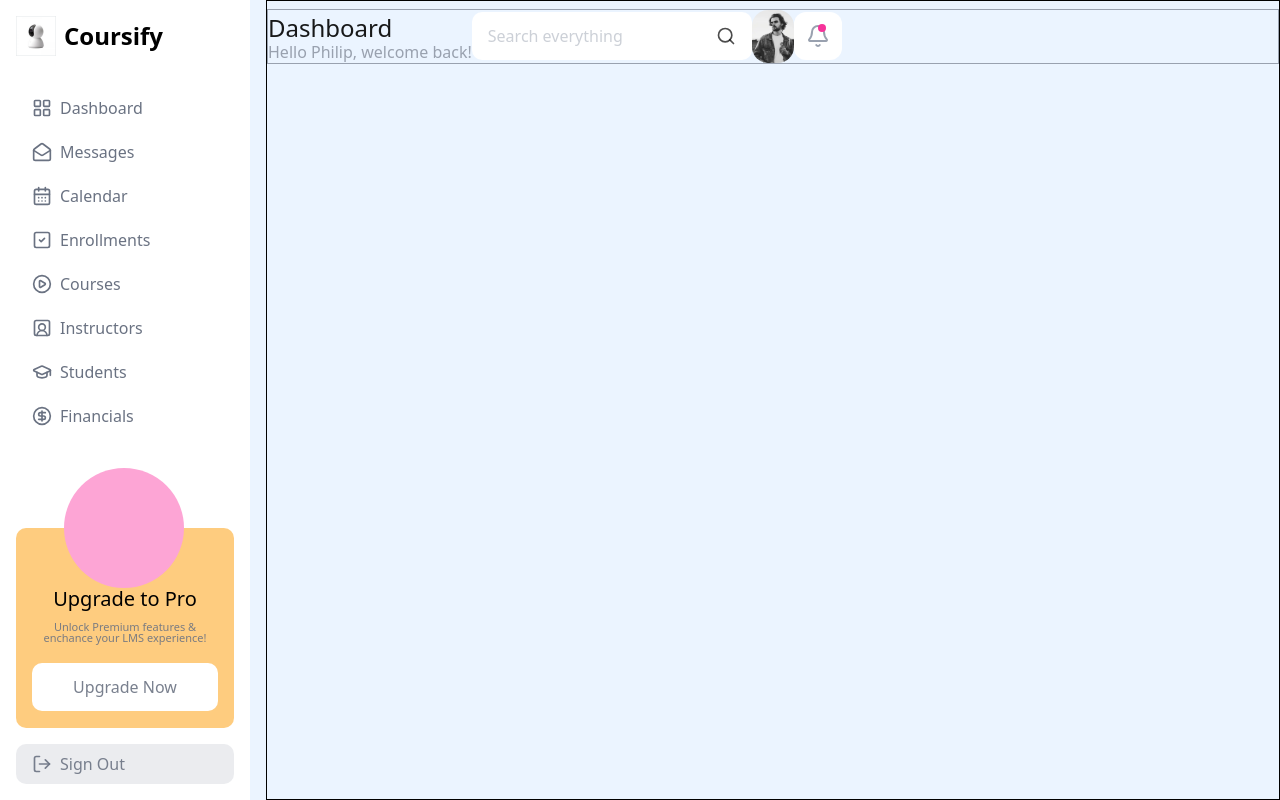
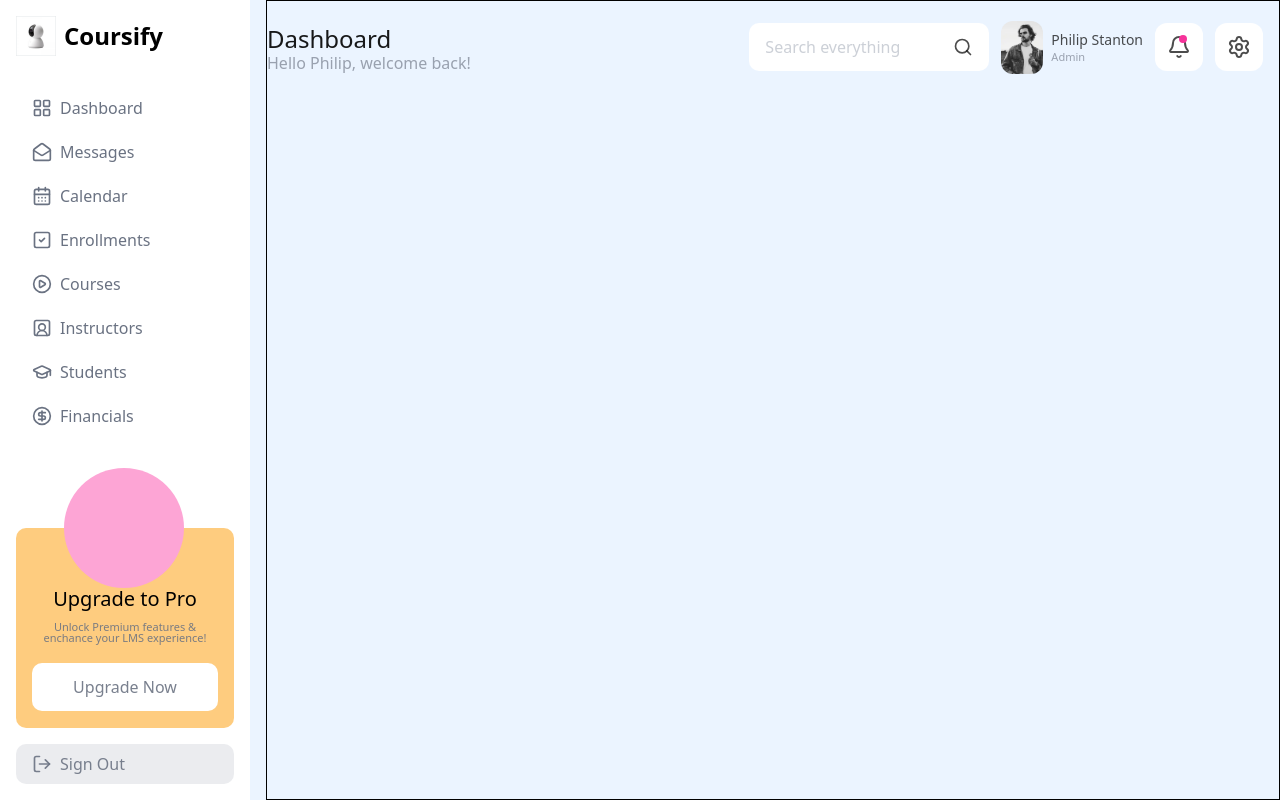
Before and after one commit to Oswald-Setumte/Coursify, a React (Vite) app: page / in a window 1280 px wide. Built offline with nearby package versions, Linux system fonts and the light colour scheme.

Commit message:
improve resondsiveness of the layout component

```diff
--- a/src/Components/Layout/Layout.tsx
+++ b/src/Components/Layout/Layout.tsx
@@ -12,12 +12,13 @@ import {
   CircleDollarSign,
   LogOut,
   Search,
+  Menu,
 } from "lucide-react";
 import { Link, Route } from "react-router";
 import Searchbar from "./Searchbar";
 import Profile from "./Profile";
 import Notification from "./Notification";
-
+import Setting from "./Setting";
 
 type LayoutProps = {
   children: ReactNode;
@@ -80,15 +81,15 @@ export default function Layout({ children, title, user }: LayoutProps) {
   return (
     <div className="h-screen">
       {/* Body of the LayOut*/}
-      <div className="flex font-medium justify-center h-screen gap-4 bg-blue-200/30">
+      <div className="flex font-medium justify-center gap-4 h-screen bg-blue-200/30">
         {/* SideBard */}
-        <div className="bg-white flex flex-col items-center lg:w-[250px]">
+        <div className="bg-white flex flex-col items-center lg:w-[250px] w-18">
           {/* Logo */}
           <div className="flex items-center gap-2 p-4 w-full">
             <div>
               <img src={Logo} alt="Logo" className="w-10" />
             </div>
-            <p className="font-bold text-2xl">Coursify</p>
+            <p className="font-bold text-2xl lg:block hidden">Coursify</p>
           </div>
           {/* Routes */}
           <div className="w-full h-full flex flex-col  ">
@@ -96,17 +97,17 @@ export default function Layout({ children, title, user }: LayoutProps) {
               {Routes.map((each) => {
                 return (
                   <div key={each.id}>
-                    <div className="flex items-center pl-4 rounded-[10px] hover:bg-pink-400/20 hover:text-black lg:h-10 lg:gap-2">
-                      <div className="">{each.icon}</div>
-                      <div>{each.route}</div>
+                    <div className="flex items-center lg:pl-4 pl-2.5 rounded-[10px] hover:bg-pink-400/20 hover:text-black h-10 gap-2">
+                      <div className=" ">{each.icon}</div>
+                      <div className="lg:block hidden">{each.route}</div>
                     </div>
                   </div>
                 );
               })}
             </div>
             {/* Ads */}
-            <div className="w-full grid lg:gap-4 font-medium text-gray-500/90 lg:p-4 ">
-              <div className="relative bg-amber-500/50 lg:h-[200px] text-center p-4 rounded-[10px] flex items-center  ">
+            <div className="w-full grid gap-4 font-medium text-gray-500/90 p-4 ">
+              <div className="relative bg-amber-500/50 lg:h-[200px] text-center p-4 rounded-[10px] lg:flex items-center hidden  ">
                 <div className="absolute w-30 h-30 bg-pink-300 rounded-full lg:-top-15 lg:left-12 "></div>
                 <div className="w-full grid gap-1 mt-10">
                   <div>
@@ -128,11 +129,11 @@ export default function Layout({ children, title, user }: LayoutProps) {
               </div>
 
               {/* SignOut */}
-              <div className="flex items-center pl-4 rounded-[10px] bg-gray-400/20 hover:text-black lg:h-10 lg:gap-2">
+              <div className="flex items-center  lg:pl-4 pl-2 rounded-[10px] bg-gray-400/20 hover:text-black h-10 gap-2">
                 <div className="">
                   <LogOut size={20} />
                 </div>
-                <div>
+                <div className="hidden lg:block">
                   <p>Sign Out</p>
                 </div>
               </div>
@@ -141,34 +142,43 @@ export default function Layout({ children, title, user }: LayoutProps) {
         </div>
 
         {/* Main Content */}
-        <div className="flex-1 border h-screen">
+        <div className="flex-1 border h-screen ">
           {/* Navigationa Bar */}
-          <div className=" text-gray-400 flex items-center mt-2 border">
+          <div className=" text-gray-400 flex items-center md:justify-between justify-around pt-5 pr-4">
             {/* UserInform */}
             <div>
-              <h1 className="text-2xl text-black/90">{title}</h1>
-              <p className={`${title !== "Dashboard" ? "hidden" : ""}`}>
+              <h1 className="lg:text-2xl md:text-xl text-black/90">{title}</h1>
+              <p className={`${title == "Dashboard" ? "hidden md:block" : ""} md:text-[12px] lg:text-[16px]  `}>
                 Hello {user}, welcome back!
               </p>
-              <p className={`${title == "Dashboard" ? "hidden" : ""}`}>
-                <span>Dashboard</span> / {title}
+              <p className={`${title != "Dashboard" ? "" : "hidden"}  md:text-[12px] lg:text-[16px]` }>
+                <span className="text-pink-300">Dashboard</span> / {title}
               </p>
             </div>
+            <Menu className="md:hidden" size={20}/>
+            <div className="gap-3 items-center hidden md:flex">
               {/* Search bar */}
               <div>
-              <Searchbar/>
+                <Searchbar />
               </div>
               {/* Profile bar */}
               <div>
-              <Profile/>
+                <Profile user={user} />
               </div>
               {/* Notificaition */}
               <div>
-              <Notification/>
+                <Notification />
+              </div>
+              {/* Settings */}
+              <div>
+                <Setting />
+              </div>
             </div>
           </div>
           {/* Body Content */}
           <div>{children}</div>
+
+
         </div>
       </div>
     </div>
--- a/src/Components/Layout/Notification.tsx
+++ b/src/Components/Layout/Notification.tsx
@@ -5,7 +5,7 @@ export default function Notification() {
   return (
     <div>
       <div
-        className="h-12 flex items-center w-12 justify-center bg-white rounded-xl"
+        className="h-12 flex items-center w-12 justify-center bg-white rounded-xl text-black/70"
         onClick={() => {}}
       >
         <div className="relative">
--- a/src/Components/Layout/Profile.tsx
+++ b/src/Components/Layout/Profile.tsx
@@ -1,12 +1,23 @@
-import React from 'react'
-import User_Profile from '../../assets/user_profile.webp'
+import React from "react";
+import User_Profile from "../../assets/user_profile.webp";
+type Props = {
+  user: string;
+};
 
-export default function Profile() {
+export default function Profile({ user }: Props) {
   return (
     <div>
-        <div className='' onClick={()=>{}}>
-            <img src={User_Profile} alt="User_profile"  className='w-10.5 rounded-2xl'/>
+      <div className="flex items-center gap-2" onClick={() => {}}>
+        <img
+          src={User_Profile}
+          alt="User_profile"
+          className="w-10.5 rounded-xl "
+        />
+        <div className="hidden lg:block">
+          <h1 className="text-black/70 mb-1 md:text-[14px]">{user} Stanton</h1>
+          <p className="text-[11px]">Admin</p>
         </div>
+      </div>
     </div>
-  )
+  );
 }
--- a/src/Components/Layout/Searchbar.tsx
+++ b/src/Components/Layout/Searchbar.tsx
@@ -4,13 +4,13 @@ import React from "react";
 export default function Searchbar() {
   return (
     <div>
-      <div className="flex bg-white items-center relative w-70 h-12 rounded-[10px] pl-4">
+      <div className="flex bg-white items-center relative lg:w-60 md:w-50 h-12 rounded-[10px] pl-4">
         <input
           type="search"
           name="search"
           id="search"
           placeholder="Search everything"
-          className="flex w-full h-full outline-none"
+          className="flex w-full h-full outline-none text-[12px] lg:text-[16px]"
         />
         <Search className="absolute right-0 mr-4 text-black/70" size={20} />
       </div>
--- a/src/Components/Layout/Setting.tsx
+++ b/src/Components/Layout/Setting.tsx
@@ -1,7 +1,12 @@
+import { Settings } from 'lucide-react'
 import React from 'react'
 
 export default function Setting() {
   return (
-    <div>Setting</div>
+    <div>
+        <div className='w-12 h-12 flex items-center justify-center bg-white rounded-xl text-black/70'>
+            <Settings/>
+        </div>
+    </div>
   )
 }
```
Lines whose indentation alone changed are shown as unchanged.
